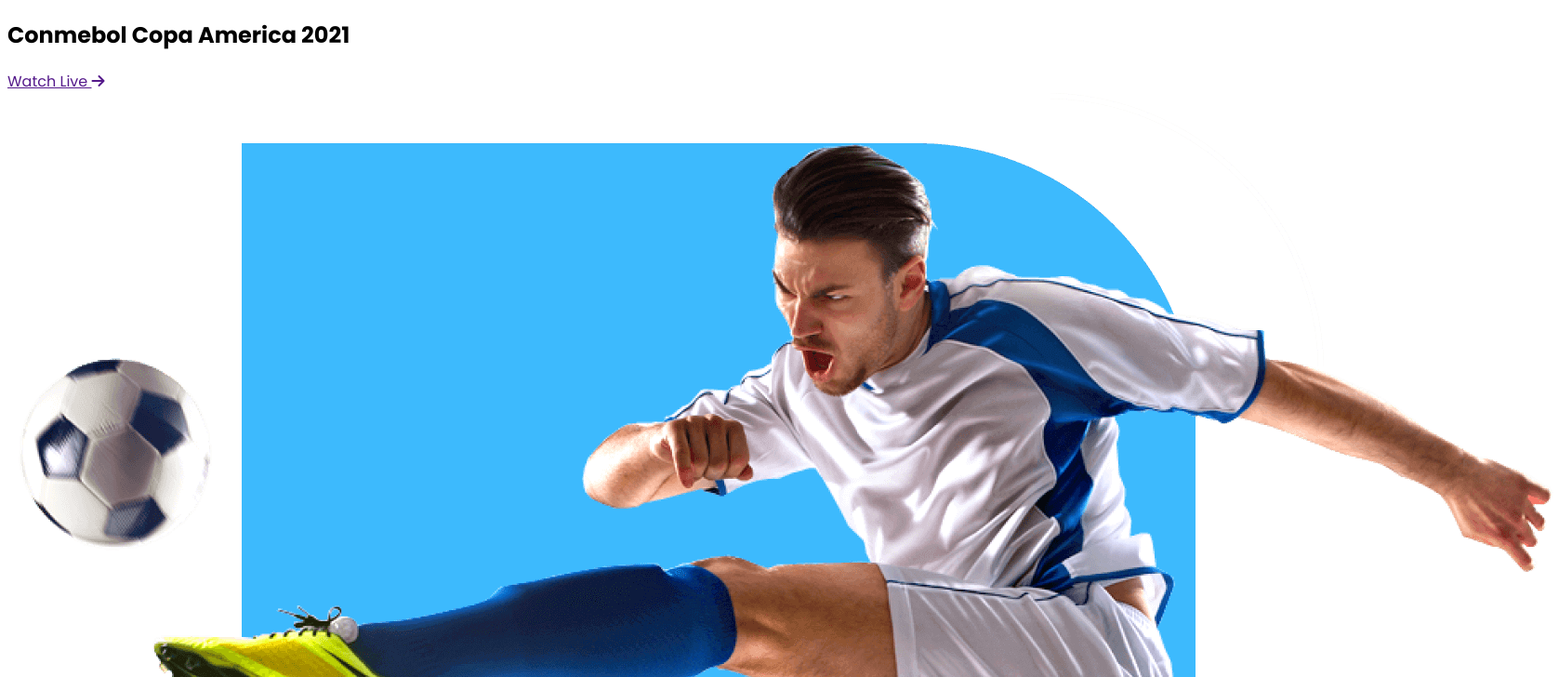
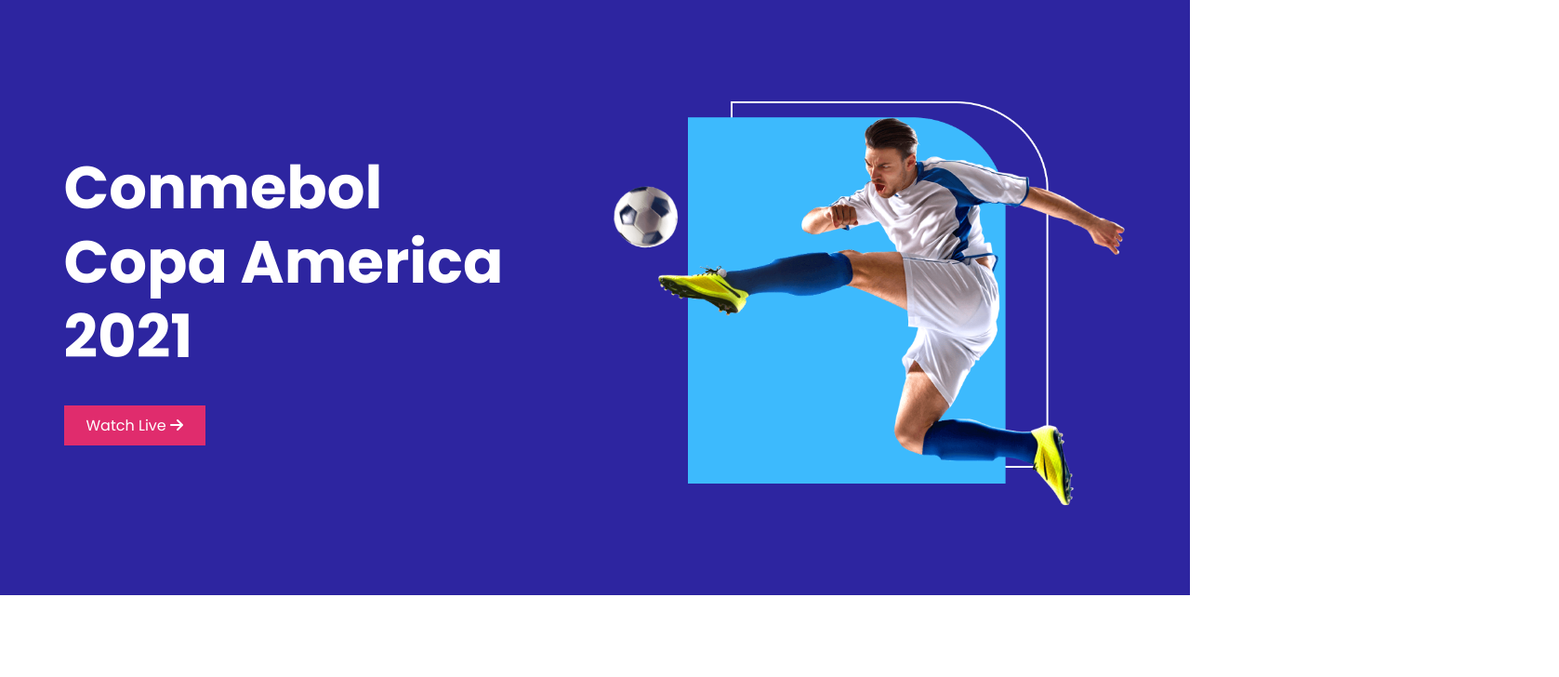
Before and after one commit to shuhelahm/football, a plain HTML site: page index.html in a window 1280 px wide. Shown: the top 728 px of the page at 93% size, 1677 px wide, since content can reach past the window. Drawn offline with Linux system fonts and the light colour scheme.

Commit message:
second banner commit

```diff
--- a/index.html
+++ b/index.html
@@ -19,7 +19,7 @@
             <div class="banner-secion">
                 <div class="banner-left">
                     <h1>Conmebol Copa America 2021</h1>
-                    <a href="">Watch Live <i class="fas fa-arrow-right"></i></a>
+                    <a href="">Watch Live <span class="banner-arrow"><i class="fas fa-arrow-right"></i></span></i></a>
                 </div>
                 <div class="banner-right">
                     <img src="img/banner.png" alt="">
--- a/style.css
+++ b/style.css
@@ -5,5 +5,51 @@
 /* common css */
 
 body {
+    margin: 0;
     font-family: 'Poppins', sans-serif;
 }
+
+a {
+    text-decoration: none;
+    background: #E02C6D;
+    color: #FFFFFF;
+    font-weight: 500;
+    font-size: 16px;
+    line-height: 24px;
+}
+
+/* banner start */
+
+.banner-secion {
+    display: flex;
+    justify-content: center;
+    padding: 109px 0 86px;
+    background-color: #2D25A0;
+}
+
+.banner-left {
+    margin-right: 102px;
+}
+
+.banner-left h1 {
+    width: 485px;
+    height: 230px;
+    color: #FFFFFF;
+    font-weight: bold;
+    font-size: 64px;
+    line-height: 80px;
+}
+
+.banner-left a {
+    padding: 10px 24px;
+}
+
+.banner-arrow {
+    width: 24px;
+    height: 24px;
+}
+
+.banner-right img {
+    width: 556.01px;
+    height: 438px;
+}
```
